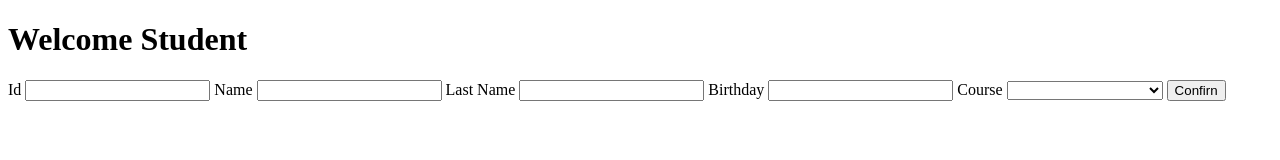
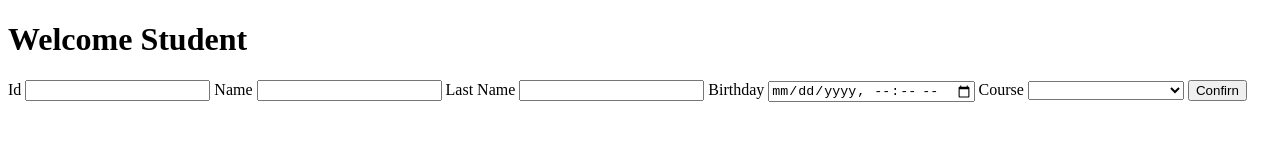
Before and after one commit to matheusGomesMontovani/TelaCadastroAlunos, a website: page Index.html in a window 1280 px wide. Drawn offline with Linux system fonts and the light colour scheme.

Commit message:
Atualization

```diff
--- a/Index.html
+++ b/Index.html
@@ -19,7 +19,7 @@
     <input type="text" id="Last_Name" name="Last_Name">
 
     <label for="Birthday">Birthday</label>
-    <input type="datetime" id="Birthday" name="Birthday">
+    <input type="datetime-local" id="Birthday" name="Birthday">
 
     <label for="Course">Course</label>
     <select name="Course" id="Course">
```
